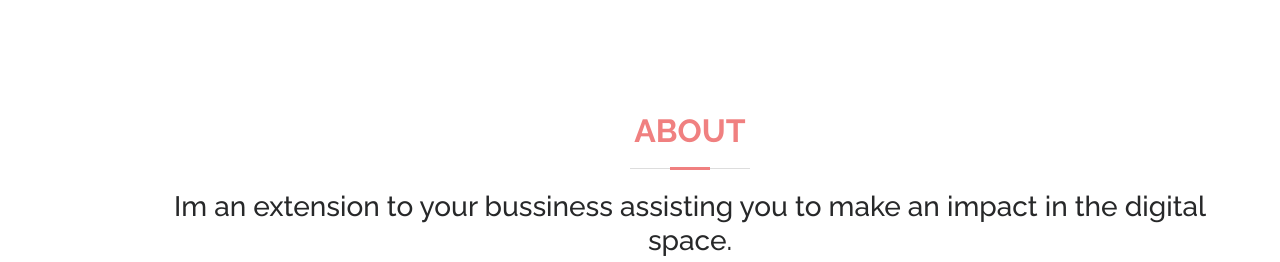
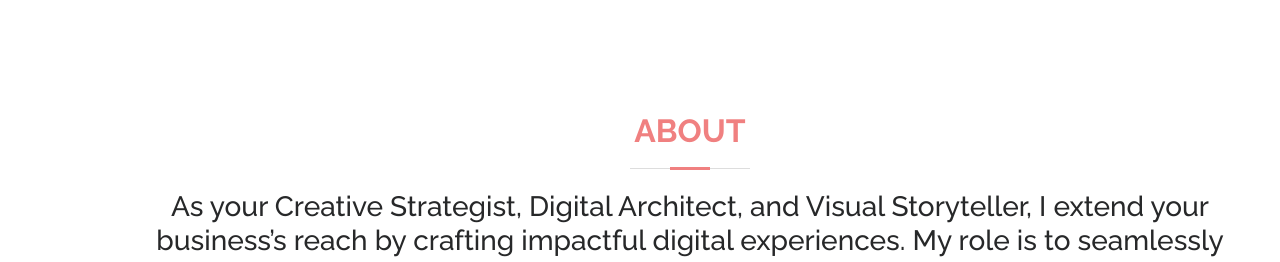
Before and after one commit to Antonio-el-Bear/Antonio_Zambuko, a plain HTML site: page index.html in a window 1280 px wide. Shown: the part 748-1010 px from the top of the page. Drawn offline with nearby package versions, Linux system fonts and the light colour scheme.

Commit message:
Index content change

```diff
--- a/index.html
+++ b/index.html
@@ -74,7 +74,7 @@
 
         <div class="section-title">
           <h2>About</h2>
-          <h3>Im an extension to your bussiness assisting you to make an impact in the digital space.</h3>
+          <h3>As your Creative Strategist, Digital Architect, and Visual Storyteller, I extend your business’s reach by crafting impactful digital experiences. My role is to seamlessly integrate innovative design, development, and visual content that resonates with your audience, driving meaningful engagement in the digital space</h3>
         </div>
 
         <div class="row">
```
